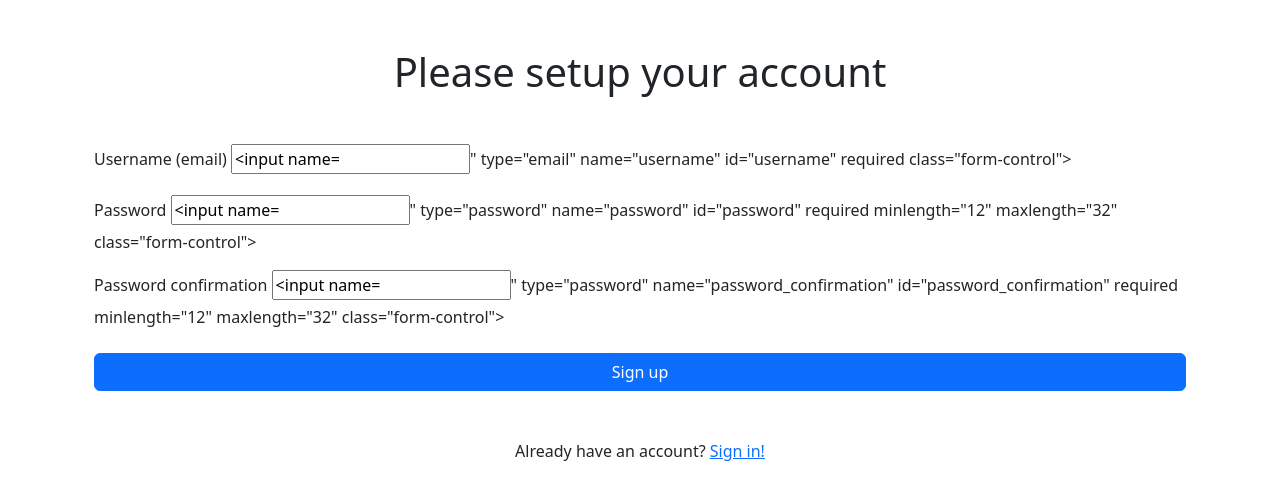
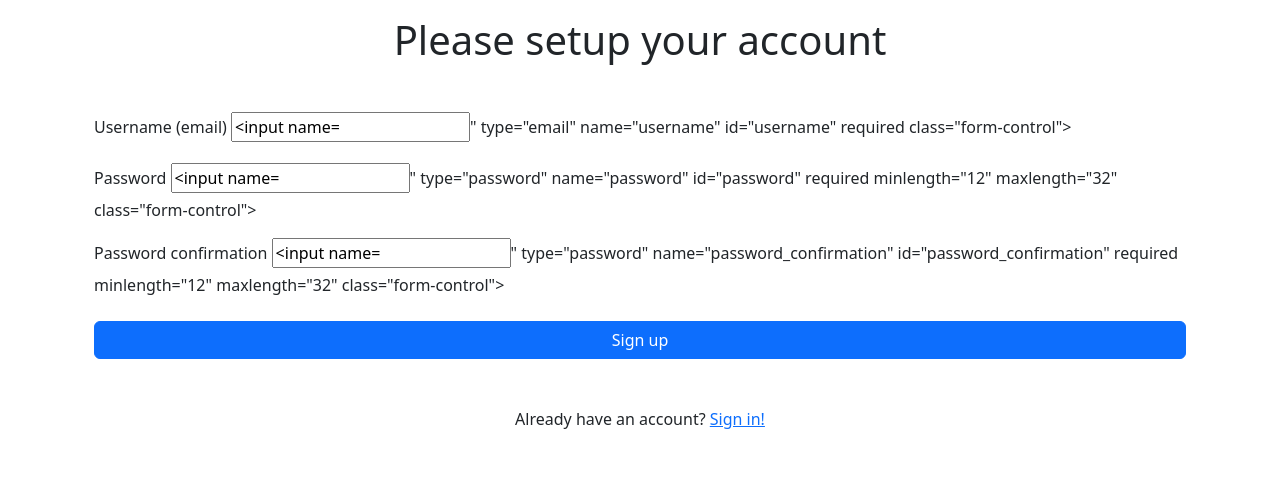
Before and after one commit to santiago-dev96/water-me, a Python web app: template templates/sign_up.html in a window 1280 px wide. Shown: the part 56-556 px from the top of the page. Run offline with Jinja, Linux system fonts and the light colour scheme; the template is opened without the code that fills it, so the values that code supplies are empty, except form fields; form fields are guessed from the names that the template uses.

Commit message:
Fixed spacing between flash message alerts and content

```diff
--- a/templates/layout.html
+++ b/templates/layout.html
@@ -36,12 +36,12 @@
       </div>
     </nav>
 
-    <div class="container mt-5">
+    <div class="container mt-3">
       {% with messages = get_flashed_messages(with_categories=True) %}
 
       {% if messages %}
 
-      <div class="alert alert-{{ messages[0][0] }}" role="alert">
+      <div class="alert alert-{{ messages[0][0] }} mb-5" role="alert">
         {{ messages[0][1] }}
       </div>
 
```
